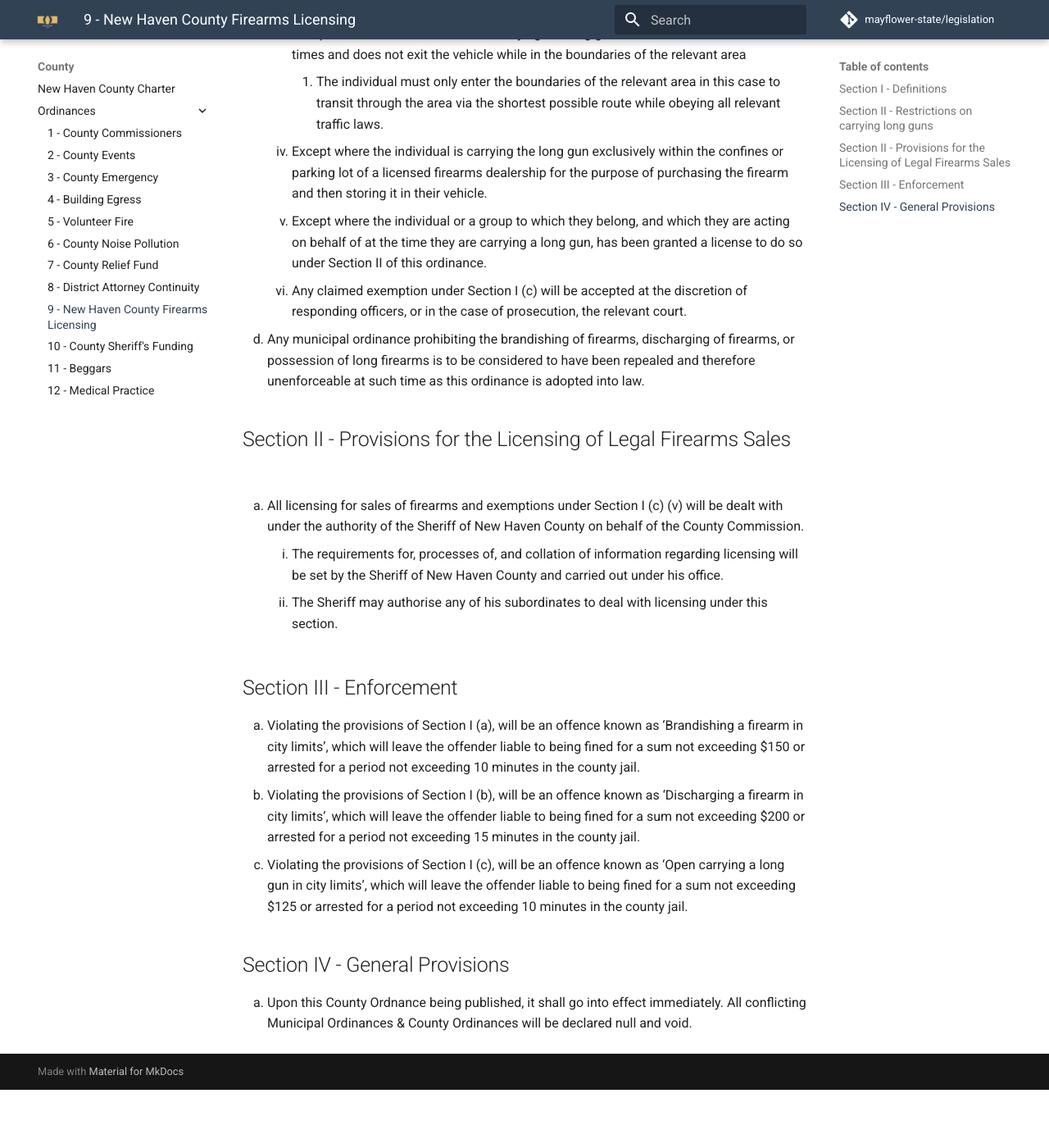
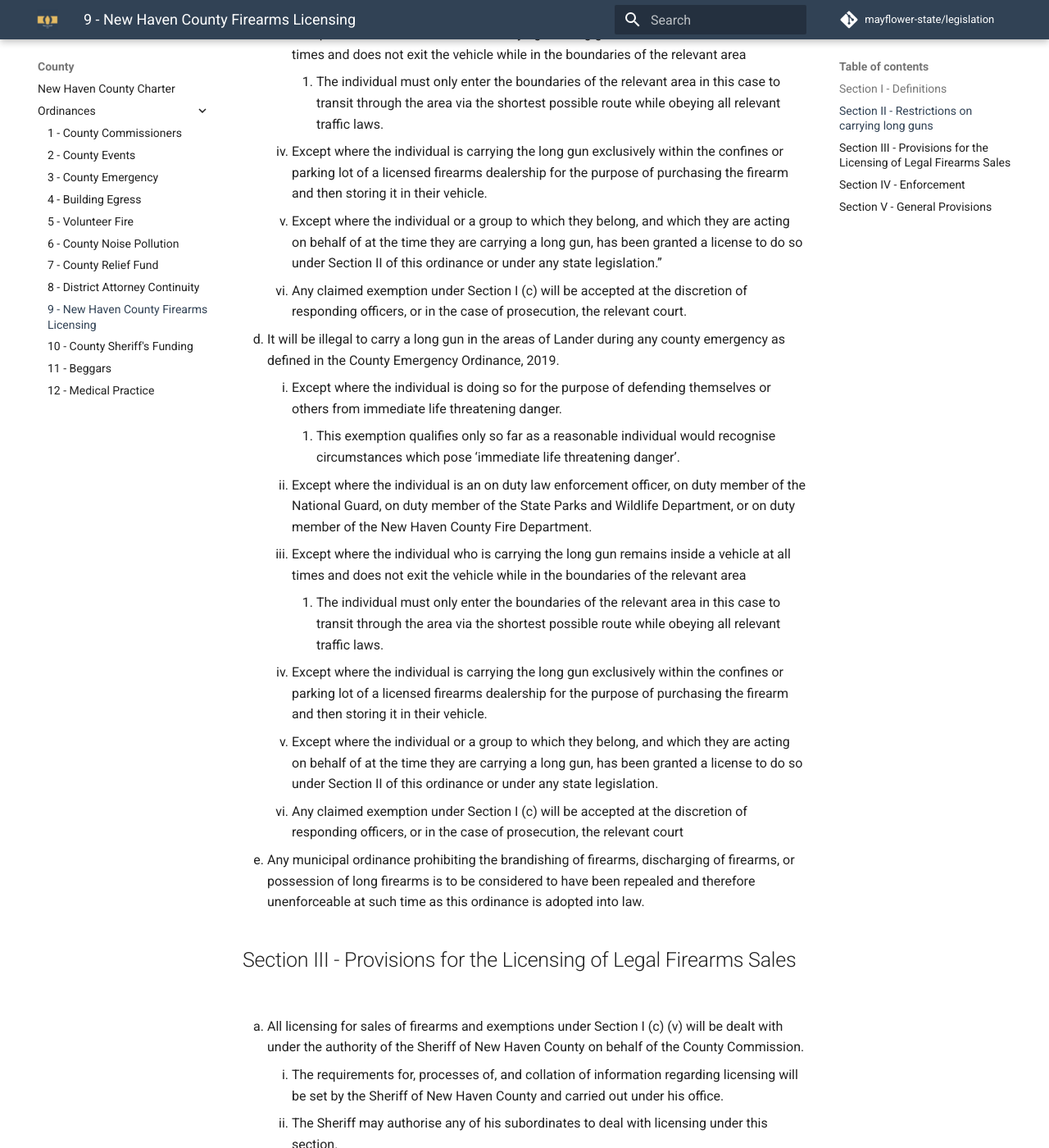
Before and after one commit to mayflower-state/legislation, an MkDocs documentation site: the page built from docs/county/ordinances/ordinance-9.md, in a window 1280 px wide and 1400 px high, scrolled down 1250 px. Shown: the whole window at 82% size. Built offline with MkDocs 1.6.1 and Material for MkDocs 9.7.7, drawn with Linux system fonts in a browser that asks for light colours; comment, search, counter and statistics services are not loaded; before the commit the page ends 2579 px from its top, so only the background shows below that; some of the changed text lies outside the part shown.

Commit message:
Add County amendments

```diff
--- a/docs/county/ordinances/ordinance-9.md
+++ b/docs/county/ordinances/ordinance-9.md
@@ -29,31 +29,40 @@ __**THE BOARD OF NEW HAVEN COUNTY ENACTS**__
     1. Except where the individual is doing so for the purpose of defending themselves or others.
     2. Except where the individual is an on duty law enforcement officer.
     3. Except where the individual is in premises which are readily identifiable as a firearms dealership or firing range.
-3. It will be illegal to carry a long gun in the areas of Plymouth and Lander.
+3. It will be illegal to carry a long gun in the area of Plymouth.
     1. Except where the individual is doing so for the purpose of defending themselves or others from immediate life threatening danger.
         1. This exemption qualifies only so far as a reasonable individual would recognise circumstances which pose ‘immediate life threatening danger’.
     2. Except where the individual is an on duty law enforcement officer, on duty member of the National Guard, on duty member of the State Parks and Wildlife Department, or on duty member of the New Haven County Fire Department.
     3. Except where the individual who is carrying the long gun remains inside a vehicle at all times and does not exit the vehicle while in the boundaries of the relevant area
         1. The individual must only enter the boundaries of the relevant area in this case to transit through the area via the shortest possible route while obeying all relevant traffic laws.
     4. Except where the individual is carrying the long gun exclusively within the confines or parking lot of a licensed firearms dealership for the purpose of purchasing the firearm and then storing it in their vehicle.
-    5. Except where the individual or a group to which they belong, and which they are acting on behalf of at the time they are carrying a long gun, has been granted a license to do so under
-    Section II of this ordinance.
+    5. Except where the individual or a group to which they belong, and which they are acting on behalf of at the time they are carrying a long gun, has been granted a license to do so under Section II of this ordinance or under any state legislation.”
     6. Any claimed exemption under Section I (c) will be accepted at the discretion of responding officers, or in the case of prosecution, the relevant court.
-4. Any municipal ordinance prohibiting the brandishing of firearms, discharging of firearms, or possession of long firearms is to be considered to have been repealed and therefore unenforceable at such time as this ordinance is adopted into law.
+4. It will be illegal to carry a long gun in the areas of Lander during any county emergency as defined in the County Emergency Ordinance, 2019.
+    1. Except where the individual is doing so for the purpose of defending themselves or others from immediate life threatening danger.
+        1. This exemption qualifies only so far as a reasonable individual would recognise circumstances which pose ‘immediate life threatening danger’.
+    2. Except where the individual is an on duty law enforcement officer, on duty member of the National Guard, on duty member of the State Parks and Wildlife Department, or on duty member of the New Haven County Fire Department.
+    3. Except where the individual who is carrying the long gun remains inside a vehicle at all times and does not exit the vehicle while in the boundaries of the relevant area
+        1. The individual must only enter the boundaries of the relevant area in this case to transit through the area via the shortest possible route while obeying all relevant traffic laws.
+    4. Except where the individual is carrying the long gun exclusively within the confines or parking lot of a licensed firearms dealership for the purpose of purchasing the firearm and then storing it in their vehicle.
+    5. Except where the individual or a group to which they belong, and which they are acting on behalf of at the time they are carrying a long gun, has been granted a license to do so under Section II of this ordinance or under any state legislation.
+    6. Any claimed exemption under Section I (c) will be accepted at the discretion of responding officers, or in the case of prosecution, the relevant court
+5. Any municipal ordinance prohibiting the brandishing of firearms, discharging of firearms, or possession of long firearms is to be considered to have been repealed and therefore unenforceable at such time as this ordinance is adopted into law.
 
-## Section II - Provisions for the Licensing of Legal Firearms Sales
+## Section III - Provisions for the Licensing of Legal Firearms Sales
 
 1. All licensing for sales of firearms and exemptions under Section I (c) (v) will be dealt with under the authority of the Sheriff of New Haven County on behalf of the County Commission.
     1. The requirements for, processes of, and collation of information regarding licensing will be set by the Sheriff of New Haven County and carried out under his office.
     2. The Sheriff may authorise any of his subordinates to deal with licensing under this section.
 
-## Section III - Enforcement
+## Section IV - Enforcement
 
 1. Violating the provisions of Section I (a), will be an offence known as ‘Brandishing a firearm in city limits’, which will leave the offender liable to being fined for a sum not exceeding $150 or arrested for a period not exceeding 10 minutes in the county jail.
 2. Violating the provisions of Section I (b), will be an offence known as ‘Discharging a firearm in city limits’, which will leave the offender liable to being fined for a sum not exceeding $200 or arrested for a period not exceeding 15 minutes in the county jail.
 3. Violating the provisions of Section I (c), will be an offence known as ‘Open carrying a long gun in city limits’, which will leave the offender liable to being fined for a sum not exceeding $125 or arrested for a period not exceeding 10 minutes in the county jail.
+4. Violating the provisions of Section I (d), will be an offence known as ‘Open carrying a long gun in city limits’, which will leave the offender liable to being fined for a sum not exceeding $125 or arrested for a period not exceeding 10 minutes in the county jail
 
-## Section IV - General Provisions
+## Section V - General Provisions
 
 1. Upon this County Ordnance being published, it shall go into effect immediately. All conflicting Municipal Ordinances & County Ordinances will be declared null and void.
 
```
Also changed, not shown: docs/county/ordinances/ordinance-2.md (+16 -4 lines), docs/county/ordinances/ordinance-6.md (+2 -2 lines).
